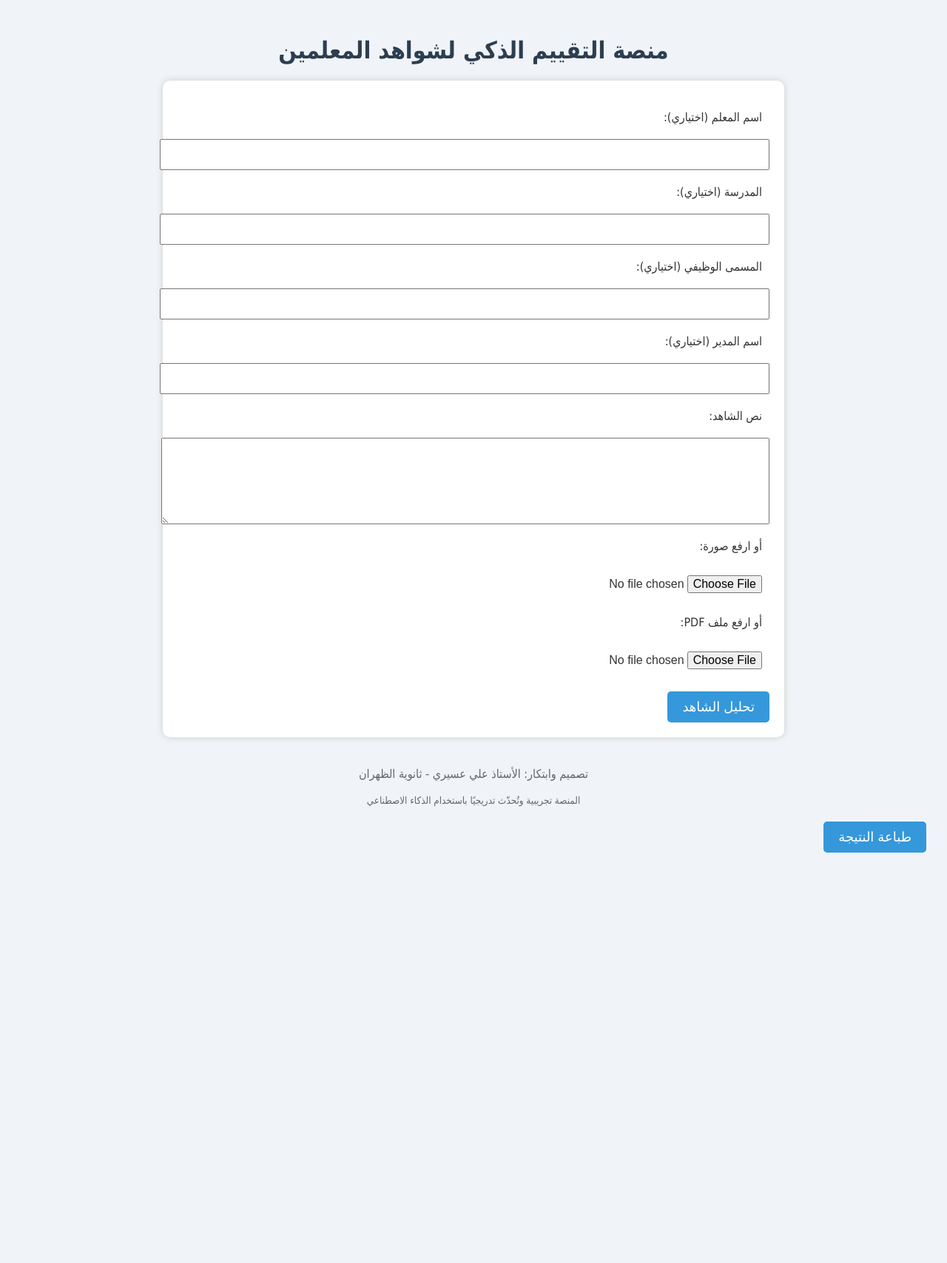
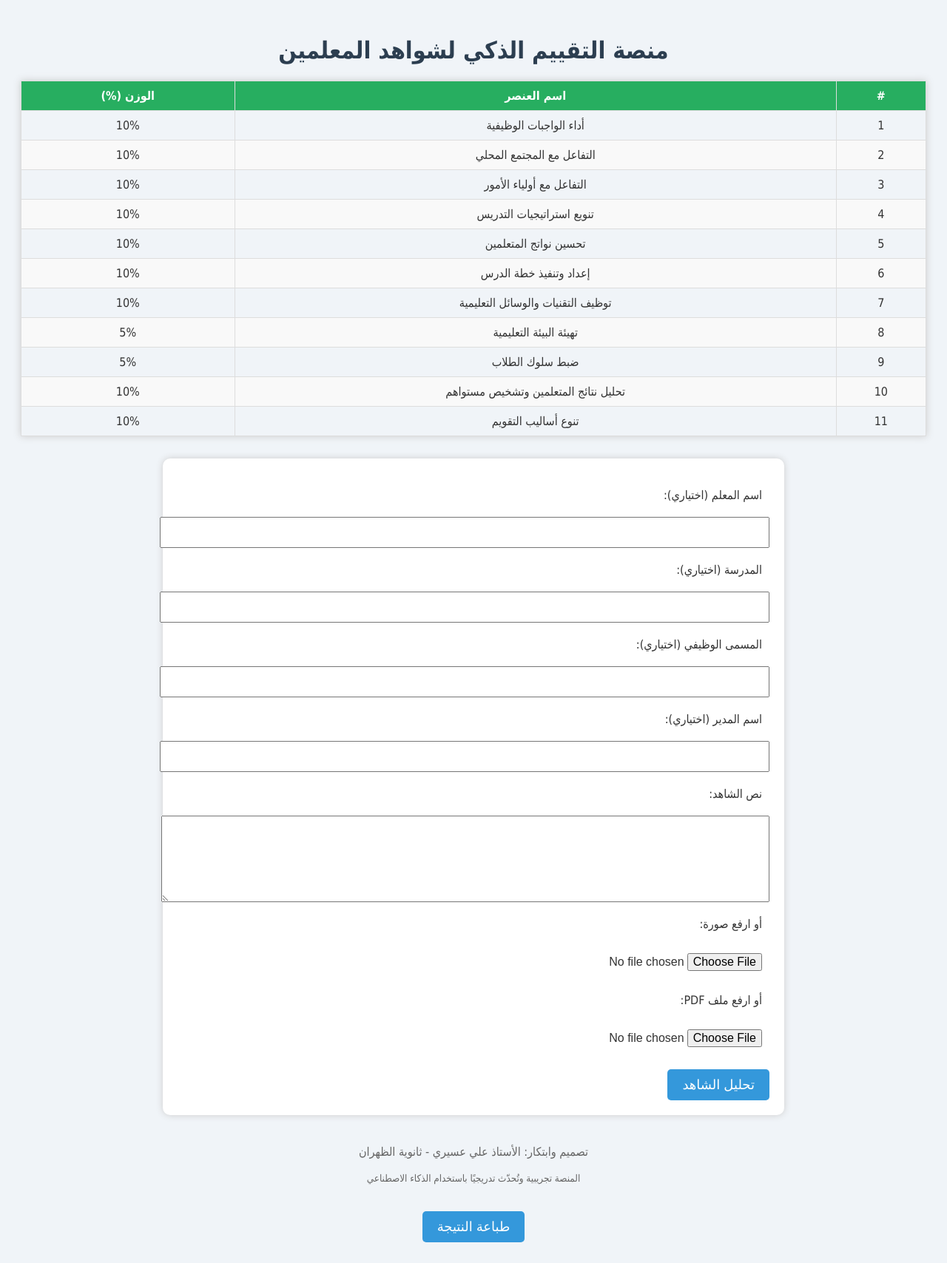
Before and after one commit to aliasiriiii/smart-ai, a Flask app: page / in a window 1280 px wide. Shown: the whole page at 74% size. Before the commit the page ends 1153 px from the top, so only its background shows below. Run offline with Flask 3, Linux system fonts and the light colour scheme.

Commit message:
Update index.html

```diff
--- a/templates/index.html
+++ b/templates/index.html
@@ -39,25 +39,32 @@
             font-size: 18px;
             cursor: pointer;
         }
-        .no-print {
-            display: block;
+        table {
+            width: 100%;
+            border-collapse: collapse;
+            font-family: Tahoma;
+            margin-bottom: 30px;
+            box-shadow: 0 0 10px #ccc;
         }
-        @media print {
-            .no-print {
-                display: none;
-            }
+        th, td {
+            padding: 10px;
+            text-align: center;
+            border: 1px solid #ddd;
+        }
+        th {
+            background-color: #27ae60;
+            color: white;
+        }
+        tr:nth-child(even) {
+            background-color: #f9f9f9;
         }
         .footer {
             text-align: center;
             margin-top: 40px;
             color: #666;
         }
-        #loading {
-            display: none;
-            text-align: center;
-            margin-top: 20px;
-            font-size: 18px;
-            color: #2c3e50;
+        @media print {
+            .no-print { display: none; }
         }
     </style>
     <script>
@@ -67,8 +74,34 @@
     </script>
 </head>
 <body>
+
     <h1>منصة التقييم الذكي لشواهد المعلمين</h1>
 
+    <!-- جدول العناصر الرسمية -->
+    <table>
+        <thead>
+            <tr>
+                <th>#</th>
+                <th>اسم العنصر</th>
+                <th>الوزن (%)</th>
+            </tr>
+        </thead>
+        <tbody>
+            <tr><td>1</td><td>أداء الواجبات الوظيفية</td><td>10%</td></tr>
+            <tr><td>2</td><td>التفاعل مع المجتمع المحلي</td><td>10%</td></tr>
+            <tr><td>3</td><td>التفاعل مع أولياء الأمور</td><td>10%</td></tr>
+            <tr><td>4</td><td>تنويع استراتيجيات التدريس</td><td>10%</td></tr>
+            <tr><td>5</td><td>تحسين نواتج المتعلمين</td><td>10%</td></tr>
+            <tr><td>6</td><td>إعداد وتنفيذ خطة الدرس</td><td>10%</td></tr>
+            <tr><td>7</td><td>توظيف التقنيات والوسائل التعليمية</td><td>10%</td></tr>
+            <tr><td>8</td><td>تهيئة البيئة التعليمية</td><td>5%</td></tr>
+            <tr><td>9</td><td>ضبط سلوك الطلاب</td><td>5%</td></tr>
+            <tr><td>10</td><td>تحليل نتائج المتعلمين وتشخيص مستواهم</td><td>10%</td></tr>
+            <tr><td>11</td><td>تنوع أساليب التقويم</td><td>10%</td></tr>
+        </tbody>
+    </table>
+
+    <!-- نموذج الإدخال -->
     <form method="POST" enctype="multipart/form-data" onsubmit="showLoading()">
         <label>اسم المعلم (اختياري):</label>
         <input type="text" name="teacher_name" value="{{ teacher_name }}">
@@ -94,12 +127,22 @@
         <button type="submit">تحليل الشاهد</button>
     </form>
 
-    <div id="loading">جاري التحليل... يرجى الانتظار</div>
+    <!-- شاشة الانتظار -->
+    <div id="loading" style="display:none; text-align:center; margin-top:20px; font-size:18px; color:#2c3e50;">
+        جاري التحليل... يرجى الانتظار
+    </div>
 
+    <!-- النتيجة -->
     {% if gpt_result %}
     <div class="no-print">
         <h2 style="margin-top: 40px;">نتيجة التحليل الذكي (GPT)</h2>
         <div style="white-space: pre-wrap; font-size: 17px; line-height: 2;">{{ gpt_result | safe }}</div>
+
+        <hr style="margin: 40px 0;">
+        <div style="font-size: 18px; color: #2c3e50; background: #e8f5e9; padding: 15px; border-radius: 10px;">
+            <strong>التقدير النهائي:</strong> يُحسب بناءً على مجموع النسب المحققة من أصل 100%، ثم يُحول إلى درجة من 5 تلقائيًا.<br>
+            يتم عرض النتيجة في الجدول أعلاه، ويليه التحليل النصي لكل عنصر.
+        </div>
     </div>
     {% endif %}
 
@@ -108,5 +151,6 @@
         <p><small>المنصة تجريبية وتُحدّث تدريجيًا باستخدام الذكاء الاصطناعي</small></p>
         <button onclick="window.print()" class="no-print">طباعة النتيجة</button>
     </div>
+
 </body>
 </html>
```
